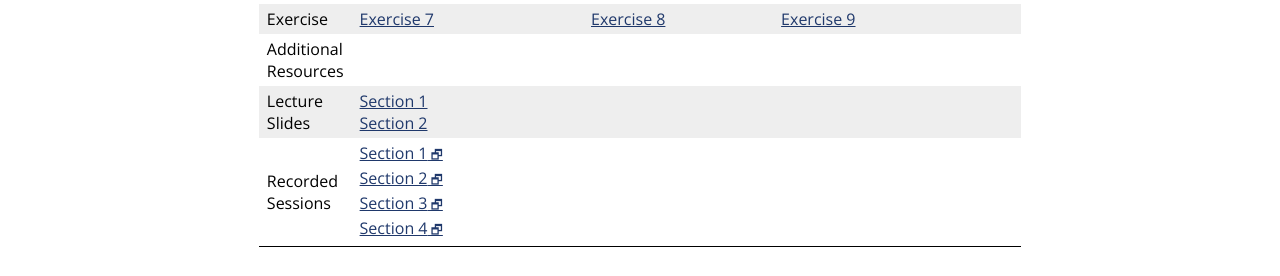
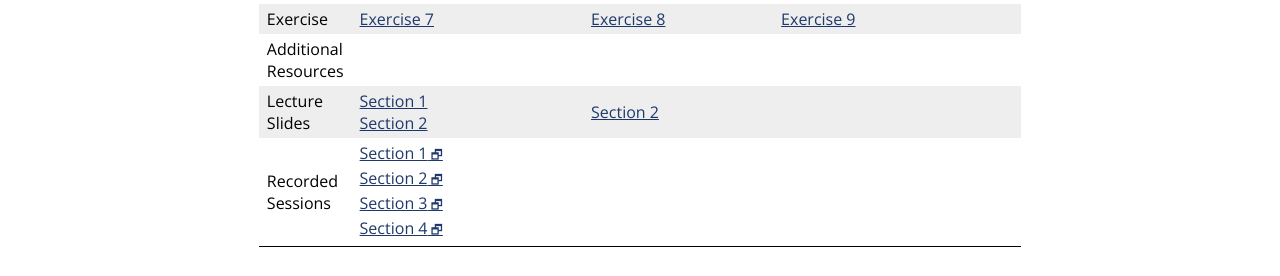
Before and after one commit to jhu-ip/cs220-s22, a Jekyll site: the page built from material.md, in a window 1280 px wide. Shown: the part 746-1022 px from the top of the page. Built offline with Jekyll 4.4.1, drawn with Linux system fonts in a browser that asks for light colours; some web fonts are replaced.

Commit message:
Added today's lecture slides

```diff
--- a/material.csv
+++ b/material.csv
@@ -102,6 +102,7 @@ Week,Day,Date,Type,"Link text",URL
 3,2,02/09,Video,"Header guards",https://jh.hosted.panopto.com/Panopto/Pages/Viewer.aspx?id=76a9e1f6-07f3-483c-9341-ae230027a948
 3,2,02/09,Recap,"Day 8",questions/day08.html
 3,2,02/09,Exercise,"Exercise 8",exercise/ex08.html
+3,2,02/09,LectureSlides,"Section 2",slides/sec02/08.pdf
 3,3,02/11,Slides,"Multidimensional arrays, gdb",slides/day09_multidimensional_arrays_gdb.pdf
 3,3,02/11,Video,"Multidimensional arrays, gdb",https://jh.hosted.panopto.com/Panopto/Pages/Viewer.aspx?id=67aec427-5035-40bb-a34f-ae230027a824
 3,3,02/11,Recap,"Day 9",questions/day09.html
--- a/material.md
+++ b/material.md
@@ -177,7 +177,7 @@ the materials for that week.
     <tr>
       <td>Lecture<br>Slides</td>
       <td><a href='slides/sec01/day07_notes.pdf'>Section 1</a><br><a href='slides/sec02/07.pdf'>Section 2</a></td>
-      <td></td>
+      <td><a href='slides/sec02/08.pdf'>Section 2</a></td>
       <td></td>
     </tr>
     <tr>
```
